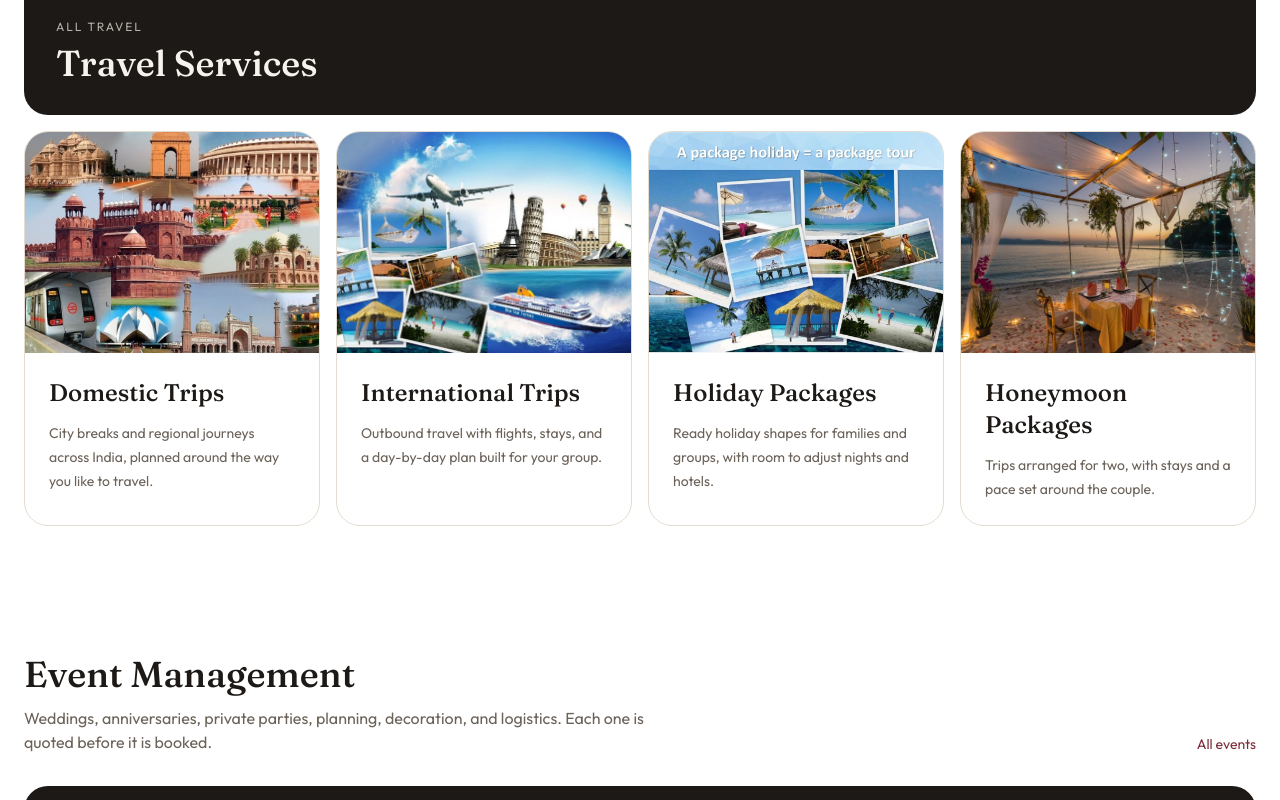
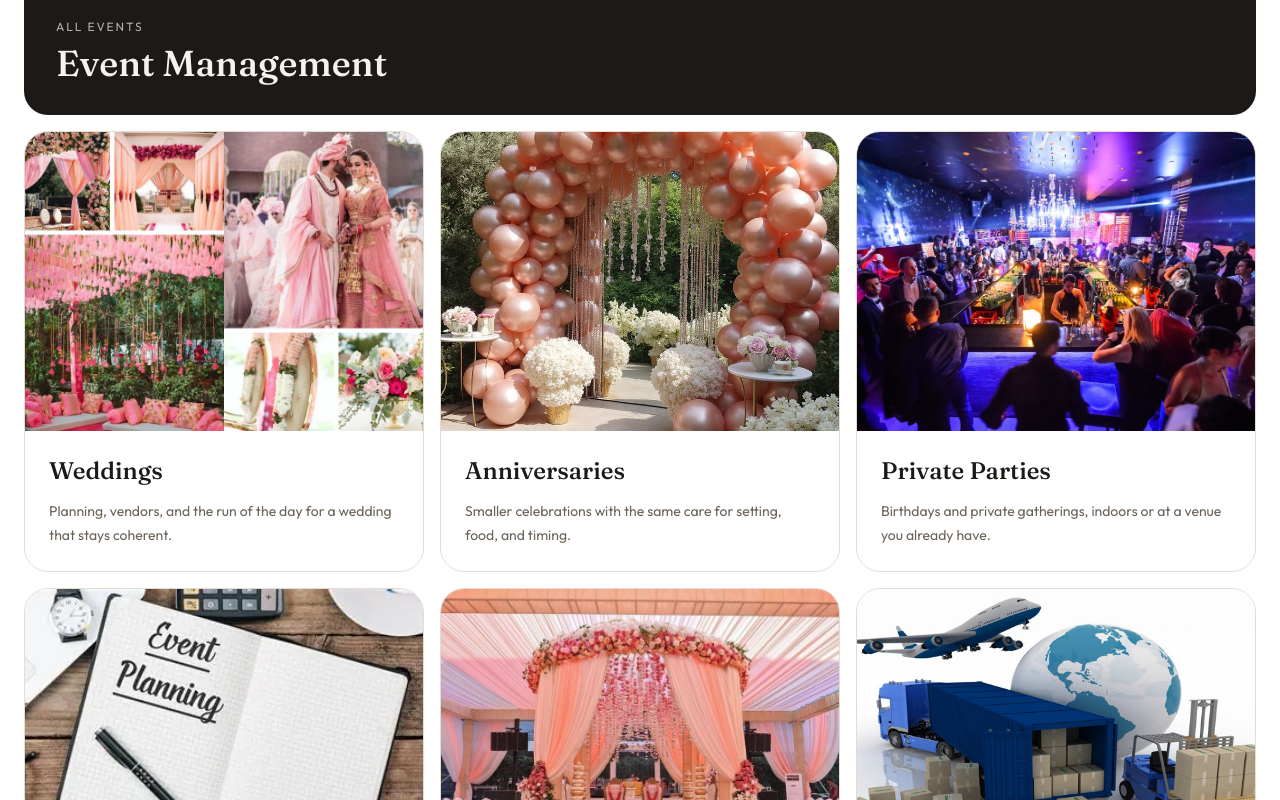
Before and after one commit to beokpayo4-afk/SEMER.-P.-T, a React (Vite) app in the folder frontend/: page / in a window 1280 px wide. Shown: the part 1520-2320 px from the top of the page. Built offline with nearby package versions, Linux system fonts and the light colour scheme; no server answers.

Commit message:
Refactor HomePage component by removing travel services section and related imports, focusing on event management services. This simplifies the component and enhances clarity.

```diff
--- a/frontend/src/pages/HomePage.tsx
+++ b/frontend/src/pages/HomePage.tsx
@@ -3,15 +3,8 @@ import { Hero } from "../components/Hero.tsx";
 import { ProductSection } from "../components/ProductSection.tsx";
 import { ServiceHighlights } from "../components/ServiceHighlights.tsx";
 import { WhyChooseUs } from "../components/WhyChooseUs.tsx";
-import { eventOffers, travelOffers } from "../content/services.ts";
+import { eventOffers } from "../content/services.ts";
 import { usePageTitle } from "../hooks/usePageTitle.ts";
-
-const travelItems = [
-  { slug: "domestic", title: "Domestic Trips", category: "domestic", image: "/images/travel/domestic.jpg" },
-  { slug: "international", title: "International Trips", category: "international", image: "/images/travel/international.png" },
-  { slug: "holiday-packages", title: "Holiday Packages", category: "holiday", image: "/images/travel/holiday.jpg" },
-  { slug: "honeymoon-packages", title: "Honeymoon Packages", category: "honeymoon", image: "/images/travel/honeymoon.png" },
-];
 
 const eventItems = [
   { slug: "weddings", title: "Weddings", category: "wedding", image: "/images/events/wedding.jpg" },
@@ -44,17 +37,6 @@ export function HomePage() {
       />
       <ServiceHighlights
         id="services"
-        title="Travel Services"
-        intro="Domestic trips, international trips, holiday packages, and honeymoon packages. Each one is quoted before it is booked."
-        items={travelItems.flatMap((item) => {
-          const offer = travelOffers.find((entry) => entry.slug === item.slug);
-          return offer ? [{ to: `/travel?category=${item.category}`, title: item.title, summary: offer.summary, image: item.image }] : [];
-        })}
-        browseTo="/travel"
-        browseLabel="All travel"
-        columns="four"
-      />
-      <ServiceHighlights
         title="Event Management"
         intro="Weddings, anniversaries, private parties, planning, decoration, and logistics. Each one is quoted before it is booked."
         items={eventItems.flatMap((item) => {
```
